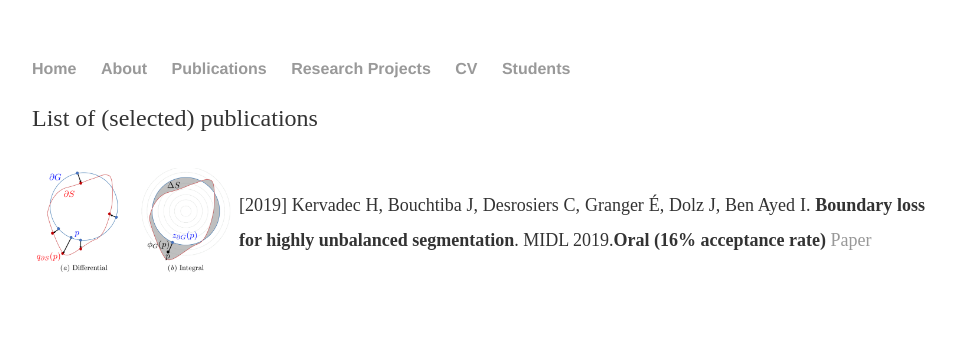
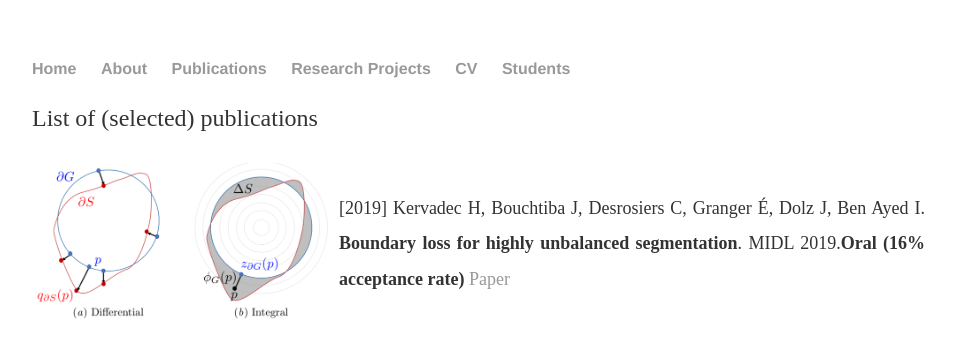
Before and after one commit to josedolz/josedolz.github.io, a Jekyll site: the page built from publications/index.html, in a window 1280 px wide. Shown: the top 358 px of the page, without its empty margins (160-1116 px from the left). Built offline with Jekyll 4.4.1, drawn with Linux system fonts in a browser that asks for light colours.

Commit message:
Update index.html

```diff
--- a/publications/index.html
+++ b/publications/index.html
@@ -8,7 +8,7 @@ title: publications
 	<p>List of (selected) publications </p>
 	<table>
     <tr>
-        <td><img src="../images/surfaceloss.png" alt="Boundary" class="image left" width="200px" /></td>
+        <td><img src="../images/surfaceloss.png" alt="Boundary" class="image left" width="300px" /></td>
         <td><p align="justify"><font size="4">[2019] Kervadec H, Bouchtiba J, Desrosiers C, Granger É, Dolz J, Ben Ayed I. <b>Boundary loss for highly unbalanced segmentation</b>. MIDL 2019.<b>Oral (16% acceptance rate)</b> <a href="https://www.etsmtl.ca/recherche/professeurs-chercheurs/jdolz/">Paper</a> </font>
     </td></p>
     </tr>
```
